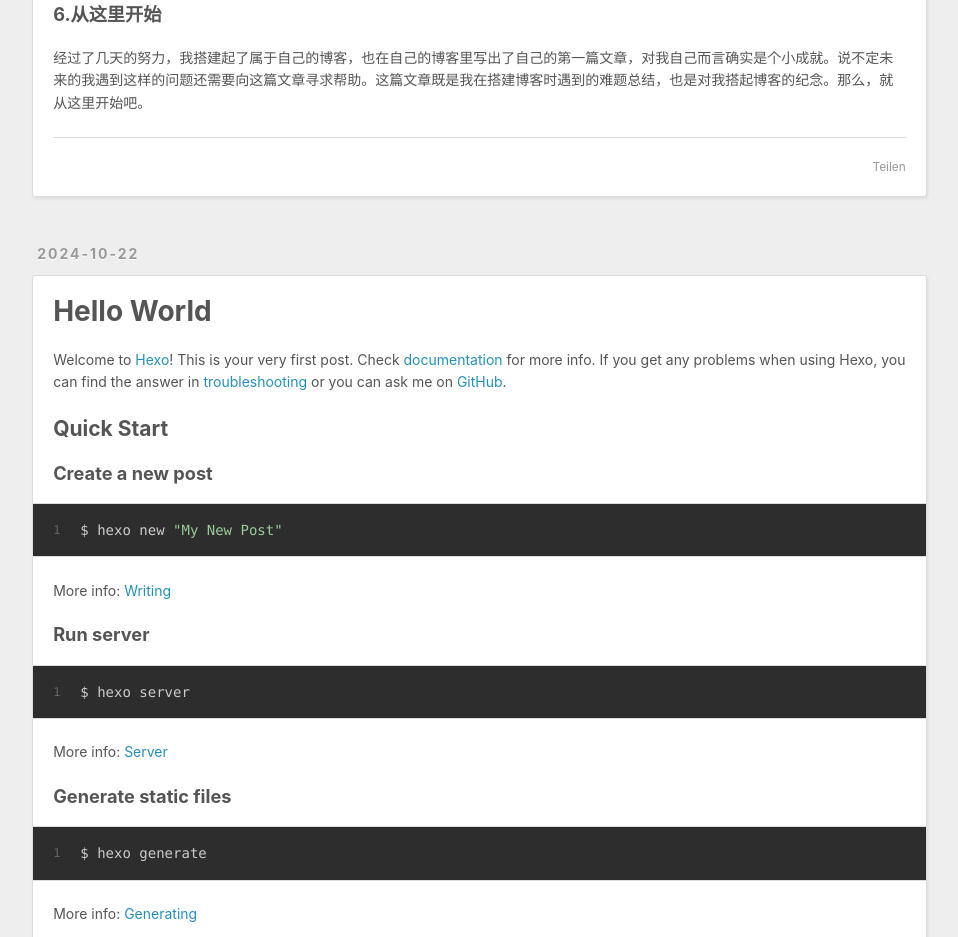
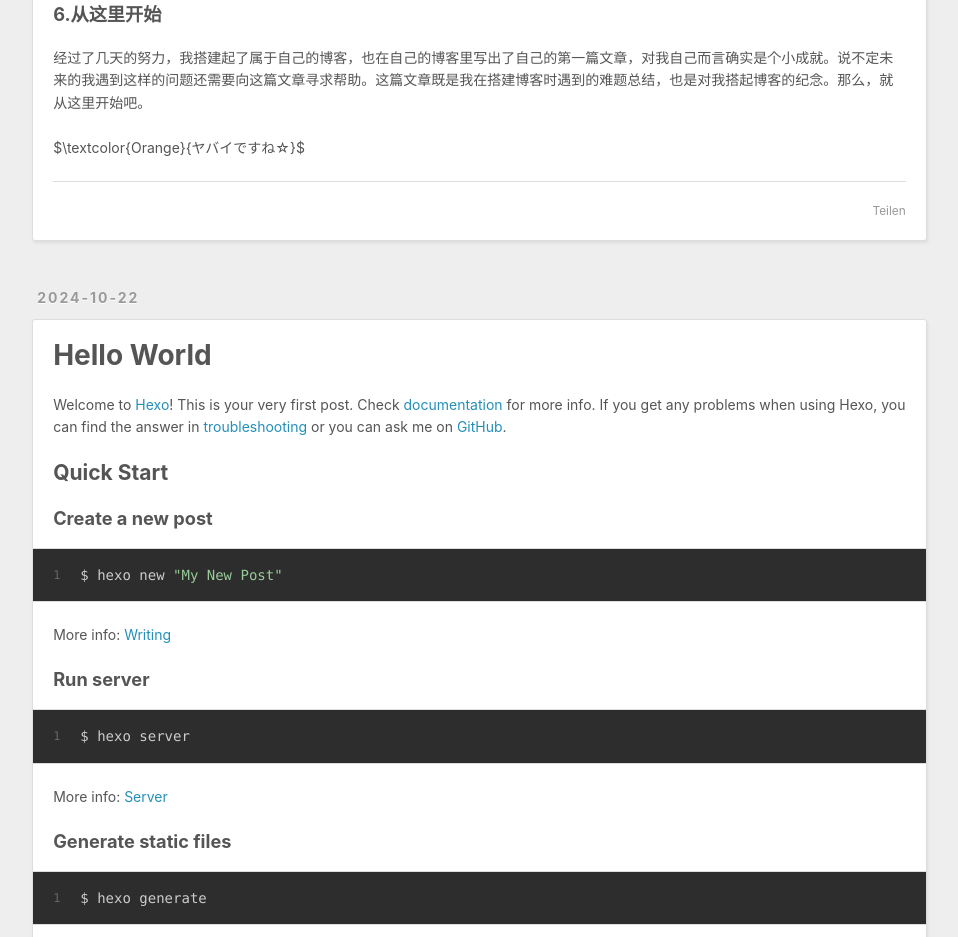
Before and after one commit to Red-Ice-DRHi/Red-Ice-DRHi.github.io, a plain HTML site: page index.html in a window 1280 px wide. Shown: the part 4635-5572 px from the top of the page, without its empty margins (8-966 px from the left). Drawn offline with Linux system fonts and the light colour scheme.

Commit message:
Site updated: 2024-10-24 00:35:11

```diff
--- a/index.html
+++ b/index.html
@@ -171,6 +171,7 @@
 <p><a target="_blank" rel="noopener" href="https://blog.csdn.net/Qxiaofei_/article/details/124629908">【Hexo】GitHub+Typora写博客+图片上传</a></p>
 <p>跟着这个做就好了</p>
 <h3 id="6-从这里开始"><a href="#6-从这里开始" class="headerlink" title="6.从这里开始"></a>6.从这里开始</h3><p>经过了几天的努力，我搭建起了属于自己的博客，也在自己的博客里写出了自己的第一篇文章，对我自己而言确实是个小成就。说不定未来的我遇到这样的问题还需要向这篇文章寻求帮助。这篇文章既是我在搭建博客时遇到的难题总结，也是对我搭起博客的纪念。那么，就从这里开始吧。</p>
+<p>$\textcolor{Orange}{ヤバイですね☆}$</p>
 
 
     </div>
```
Also changed, not shown: 2024/10/22/start-here/index.html (+2 -1 lines).
